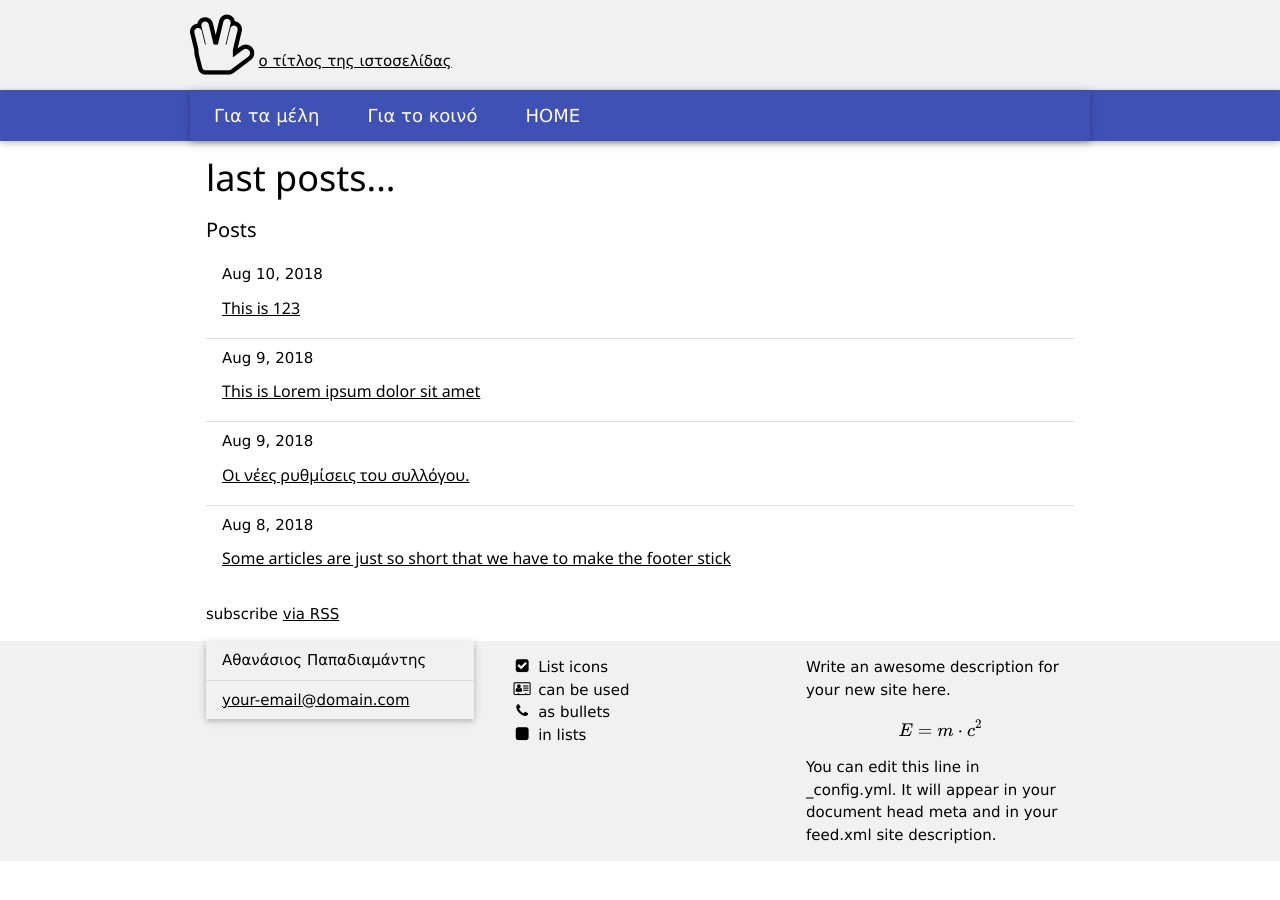
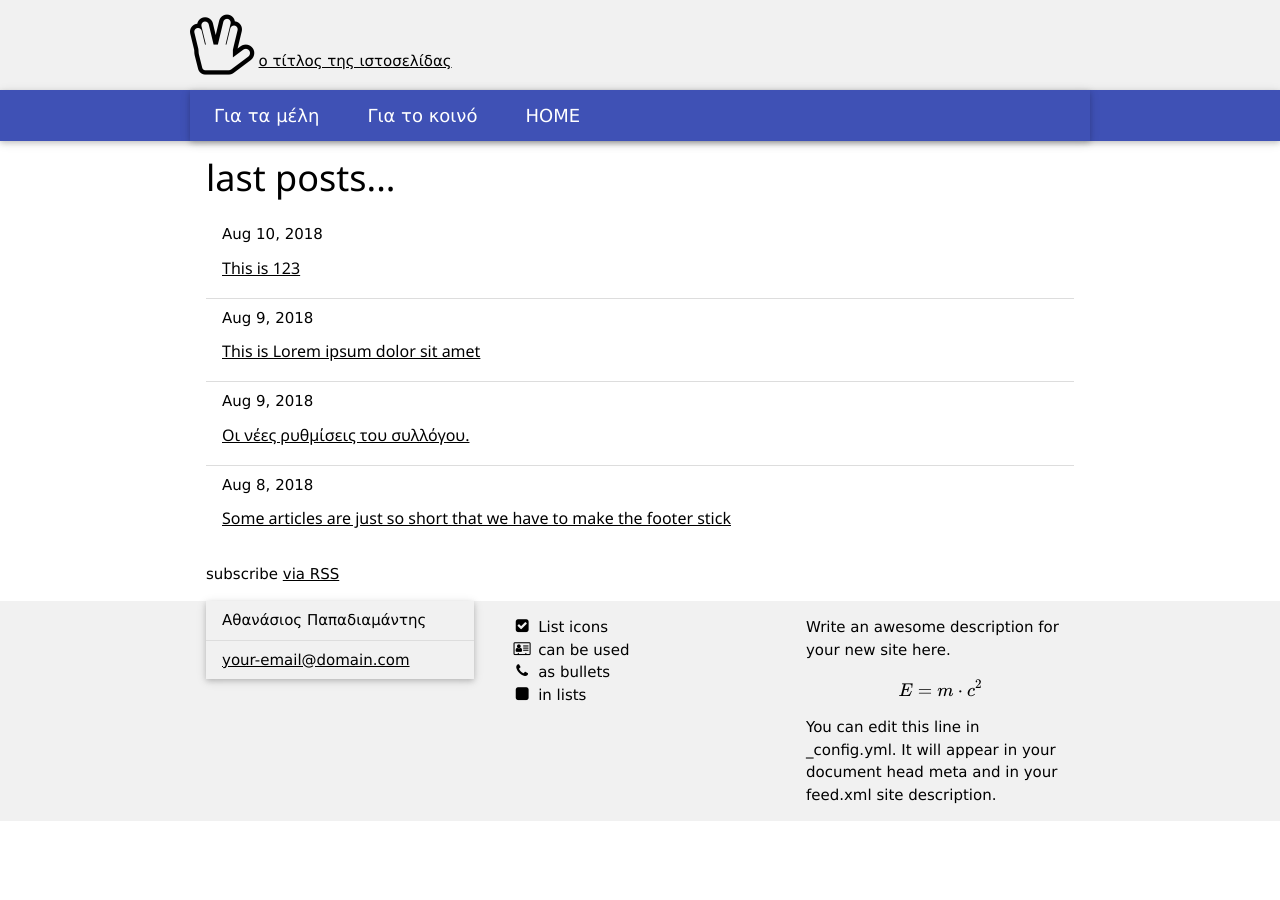
Before and after one commit to mrubyz/test, a Jekyll site: the page built from index.md, in a window 1280 px wide. Built offline with Jekyll 4.4.1, drawn with Linux system fonts in a browser that asks for light colours; formulas are drawn with MathJax 3.

Commit message:
Update home.html

```diff
--- a/_layouts/home.html
+++ b/_layouts/home.html
@@ -7,7 +7,7 @@ layout: default
     <h1>last posts...</h1>
 
 {%- if site.posts.size > 0 -%}
-    <h4 class="post-list-heading">{{ page.list_title | default: "Posts" }}</h4>
+
     <ul class="w3-ul">
       {%- for post in site.posts -%}
       <li>
```
